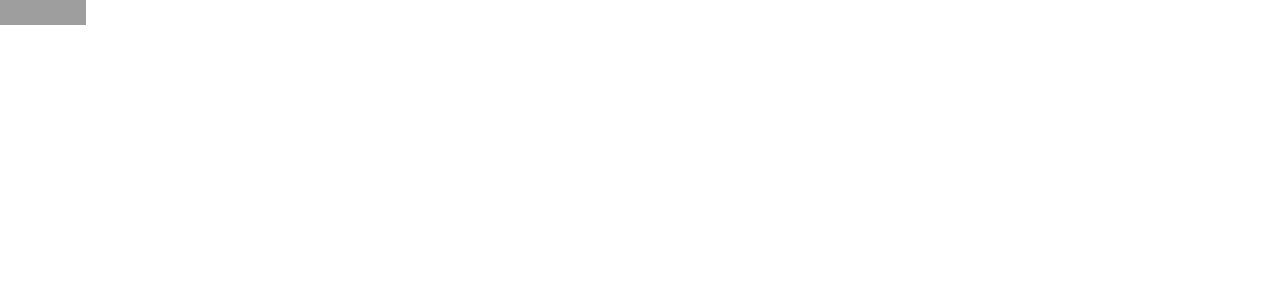
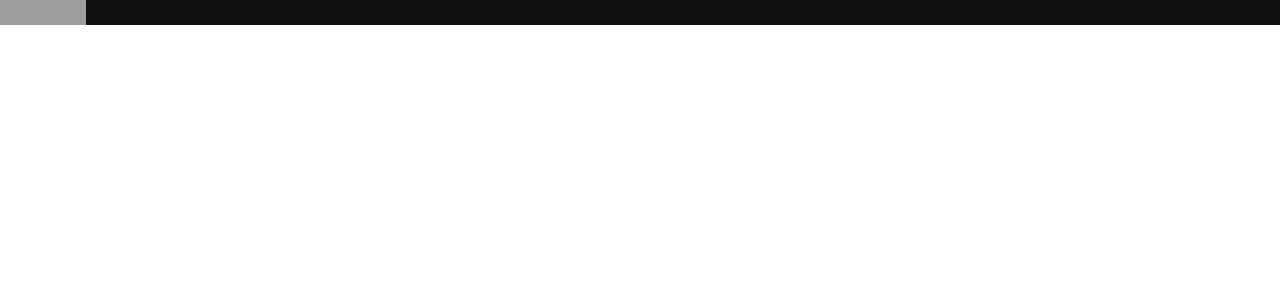
Before and after one commit to HenriqueSoubhia/fiap-project, a Next.js app: page / in a window 1280 px wide. Shown: the top 300 px of the page. Built offline with nearby package versions, Linux system fonts and the light colour scheme; grey boxes are pictures that could not be loaded.

Commit message:
setup theme with colors

```diff
--- a/app/components/GlobalStyle/GlobalStyleWrapper.tsx
+++ b/app/components/GlobalStyle/GlobalStyleWrapper.tsx
@@ -3,13 +3,17 @@
 import StyledComponentsRegistry from "@/app/lib/registry"
 import { GlobalStyle } from "."
 import { ReactNode } from "react"
+import { ThemeProvider } from "styled-components"
+import { theme } from "@/app/styles/theme"
 
 
 const GlobalStyleWrapper = ({ children }: { children: ReactNode }) => {
     return (
         <StyledComponentsRegistry>
-            <GlobalStyle />
-            {children}
+            <ThemeProvider theme={theme}>
+                <GlobalStyle />
+                {children}
+            </ThemeProvider>
         </StyledComponentsRegistry>
     )
 }
--- a/app/components/Navbar/index.tsx
+++ b/app/components/Navbar/index.tsx
@@ -1,13 +1,20 @@
+"use client"
+
 import Image from 'next/image'
 import React from 'react'
+import styled from 'styled-components'
+
+const StyledNav = styled.nav`
+    background-color: ${({ theme }) => theme.colors.chineseBlack};
+`
 
 const Navbar = () => {
     return (
-        <nav>
+        <StyledNav>
             <Image src={'/svg/logo.svg'} alt='Logo FIAP' width={86} height={25} />
 
 
-        </nav>
+        </StyledNav>
     )
 }
 
--- a/app/layout.tsx
+++ b/app/layout.tsx
@@ -14,10 +14,10 @@
 }>) {
   return (
     <html lang="pt-br">
-      <body className={``}>
-        <GlobalStyleWrapper>
-          {children}
-        </GlobalStyleWrapper>
+      <body>
+          <GlobalStyleWrapper>
+            {children}
+          </GlobalStyleWrapper>
       </body>
     </html>
   );
--- a/app/page.tsx
+++ b/app/page.tsx
@@ -1,9 +1,6 @@
 'use client'
 
-import styled from "styled-components";
 import Navbar from "./components/Navbar";
-
-
 
 export default function Home() {
   return (
--- /dev/null
+++ b/app/styles/theme.ts
@@ -0,0 +1,16 @@
+export const theme = {
+    colors: {
+        magenta: "#ED145B",
+        chineseBlack: "#101010",
+        black: "#000000",
+        pastelBlue: "#ACC1CC",
+        davysGrey: "#555555",
+        cultured: "#F5F5F5",
+        spanishBlue: "#006BB7",
+        silverFoil: "#AFAFAF",
+    },
+
+    fonts: {
+        main: "'GothamHTF', sans-serif",
+    },
+};
```
Also changed, not shown: app/styles/styled.d.ts (added, +8 -0 lines).
